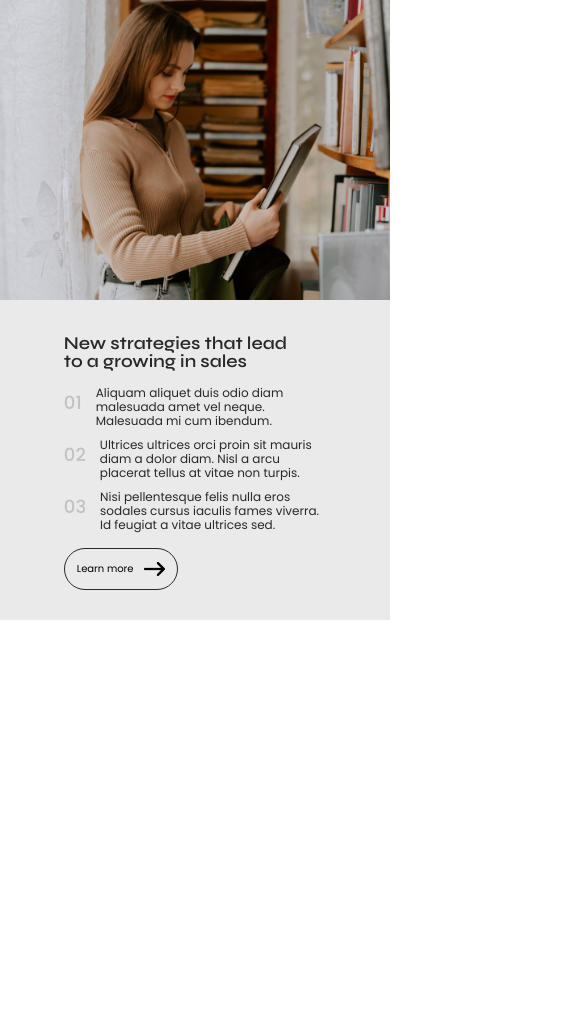
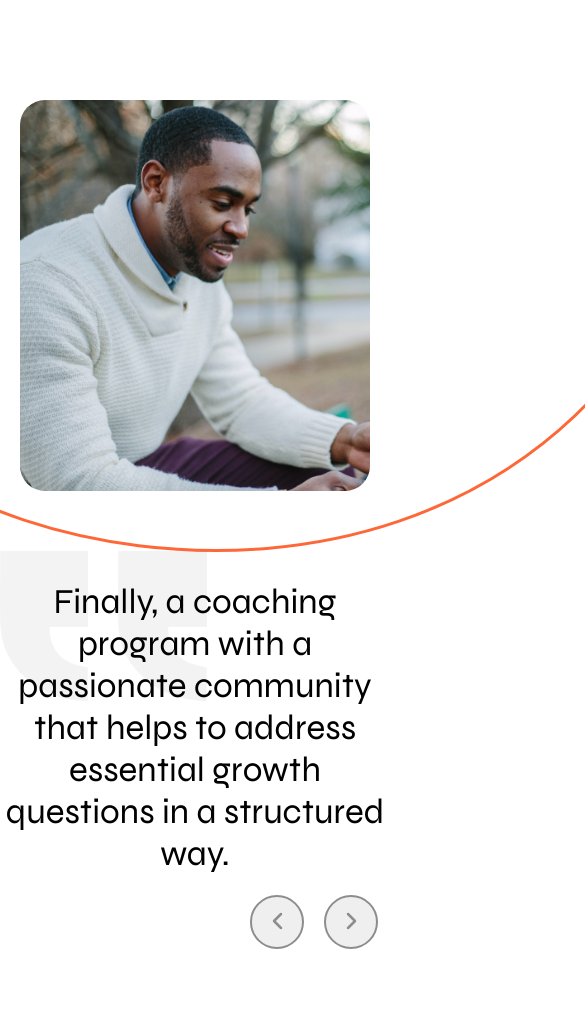
Before and after one commit to archis-academy/july-frontend-eskool-2, a plain HTML site: page index.html in a window 390 px wide. Shown: the top 1026 px of the page, 585 px wide, since content can reach past the window. Before the commit the page ends 844 px from the top, so only its background shows below. Drawn offline with Linux system fonts and the light colour scheme.

Commit message:
[23] implemement-the-Testimonials-section-responsive kısmı yapıldı

```diff
--- a/index.html
+++ b/index.html
@@ -1,4 +1,4 @@
-<!DOCTYPE html>
+<!doctype html>
 <html lang="en">
   <head>
     <link rel="preconnect" href="https://fonts.googleapis.com" />
@@ -15,6 +15,32 @@
     <title>ESKOOL</title>
   </head>
   <body>
+    <!--==== testimonials-section ====-->
+    <section class="testimonials-section">
+      <div class="testimonials-section-mast">
+        <div class="testimonials-section-imge">
+          <span class="testimonials-section-imge-circle"></span>
+          <img class="testimonials-section-imge-man" src="images/testimonials-section/man.png" alt="" />
+          <img class="testimonials-section-imge-asset" src="images/testimonials-section/Asset 1 1.svg" alt="" />
+        </div>
+        <div class="testimonials-section-title-contener">
+          <p class="testimonials-section-title">Finally, a coaching program with a passionate community that helps to address essential growth questions in a structured way.</p>
+          <div class="testimonials-section-title-comman">
+            <img class="testimonials-section-title-comman-one" src="images/testimonials-section/comman.png" alt="" />
+            <img class="testimonials-section-title-comman-two" src="images/testimonials-section/comman.png" alt="" />
+          </div>
+          <div class="testimonials-section-title-btn">
+            <button class="testimonials-section-title-btn-left"><img src="images/testimonials-section/btnsol.png" alt="" /></button>
+            <button class="testimonials-section-title-btn-right"><img src="images/testimonials-section/btnsag.png" alt="" /></button>
+          </div>
+        </div>
+      </div>
+      <img class="testimonials-section-vector-left" src="images/testimonials-section/Vector 26.svg" alt="" />
+      <img class="testimonials-section-vector-bottom" src="images/testimonials-section/Vector 27.svg" alt="" />
+    </section>
+
+    <!--====testimonials-section ====-->
+
     <section class="strategies-section">
       <div class="img">
         <img src="images/strategies-section/image.png" alt="image" />
--- a/styles/style.css
+++ b/styles/style.css
@@ -3,6 +3,152 @@
   padding: 0;
   box-sizing: border-box;
 }
+
+/*=====testimonial-section====*/
+.testimonials-section {
+  max-width: 1920px;
+  position: relative;
+}
+.testimonials-section-mast {
+  display: flex;
+  justify-content: center;
+  align-items: center;
+  gap: 40px;
+  padding-block: 100px;
+}
+.testimonials-section-imge {
+  position: relative;
+}
+.testimonials-section-imge-man {
+  border-radius: 25px;
+  display: block;
+}
+.testimonials-section-imge-circle {
+  position: absolute;
+  z-index: 1;
+  top: -59px;
+  right: -73px;
+  border-radius: 100%;
+  background: rgba(255, 255, 255, 0.25);
+  box-shadow: 0 4px 30px rgba(0, 0, 0, 0.1);
+  backdrop-filter: blur(8px);
+  border: 80px solid rgba(255, 255, 255, 0.09);
+}
+.testimonials-section-imge-asset {
+  position: absolute;
+  top: 250px;
+  left: -90px;
+  box-shadow: 0 4px 30px rgba(0, 0, 0, 0.1);
+  backdrop-filter: blur(8px);
+  border: 1px solid rgba(255, 255, 255, 0.09);
+}
+.testimonials-section-title-contener {
+  position: relative;
+}
+.testimonials-section-title {
+  font-family: "Syne", sans-serif;
+  font-size: 35px;
+  margin-top: 50px;
+  max-width: 700px;
+}
+.testimonials-section-title-comman {
+  width: 150px;
+  height: 150px;
+  display: flex;
+  gap: 30px;
+  position: absolute;
+  top: 20px;
+  opacity: 97%;
+}
+.testimonials-section-title-btn {
+  max-width: 128px;
+  display: flex;
+  gap: 20px;
+  position: relative;
+  top: 95px;
+  cursor: pointer;
+}
+.testimonials-section-title-btn-right,
+.testimonials-section-title-btn-left {
+  border: 2px solid #8d8d8d;
+  border-radius: 100%;
+  width: 54px;
+  height: 54px;
+  cursor: pointer;
+}
+.testimonials-section-vector-left {
+  position: absolute;
+  z-index: -1;
+  top: -20px;
+  left: -60px;
+}
+.testimonials-section-vector-bottom {
+  display: block;
+  position: absolute;
+  bottom: 0px;
+  right: 0px;
+  z-index: -1;
+}
+@media screen and (max-width: 1140px) {
+  .testimonials-section-mast {
+    flex-direction: column;
+    text-align: center;
+  }
+}
+@media screen and (max-width: 1500px) {
+  .testimonials-section-sub {
+    max-width: 400px;
+    line-height: 20px;
+  }
+}
+@media screen and (max-width: 750px) {
+  .testimonials-section-sub {
+    max-width: 200px;
+    line-height: 15px;
+  }
+}
+@media screen and (max-width: 750px) {
+  .testimonials-section-sub {
+    max-width: 300px;
+  }
+}
+@media screen and (max-width: 1140px) {
+  .testimonials-section-title-btn {
+    position: relative;
+    top: 20px;
+    left: 250px;
+  }
+}
+
+@media screen and (max-width: 1140px) {
+  .testimonials-section-vector-bottom {
+    display: none;
+  }
+}
+@media screen and (max-width: 780px) {
+  .testimonials-section-imge-man {
+    width: 400px;
+  }
+  .testimonials-section-imge-asset {
+    width: 120px;
+  }
+  .testimonials-section-imge-circle {
+    border: 60px solid rgba(255, 255, 255, 0.09);
+  }
+}
+@media screen and (max-width: 650px) {
+  .testimonials-section-imge-man {
+    width: 350px;
+  }
+  .testimonials-section-imge-asset {
+    display: none;
+  }
+  .testimonials-section-imge-circle {
+    border: none;
+  }
+}
+
+/*=====testimonial-section====*/
 
 .strategies-section li {
   list-style-type: none;
```
Also changed, not shown: images/testimonials-section/Vector 26.svg (added), images/testimonials-section/Vector 27.svg (added), images/testimonials-section/btnsag.png (added), images/testimonials-section/btnsol.png (added), images/testimonials-section/comman.png (added), images/testimonials-section/man.png (added), 1 other file.
